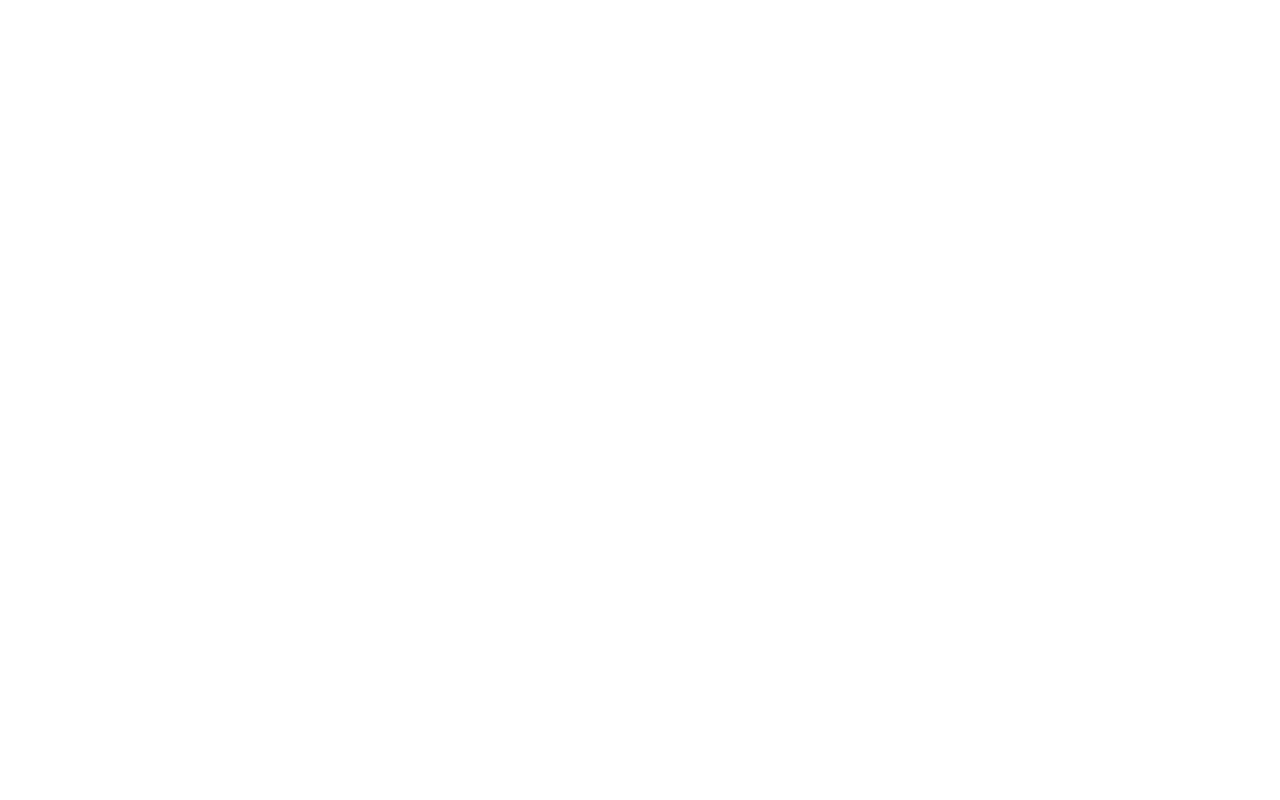
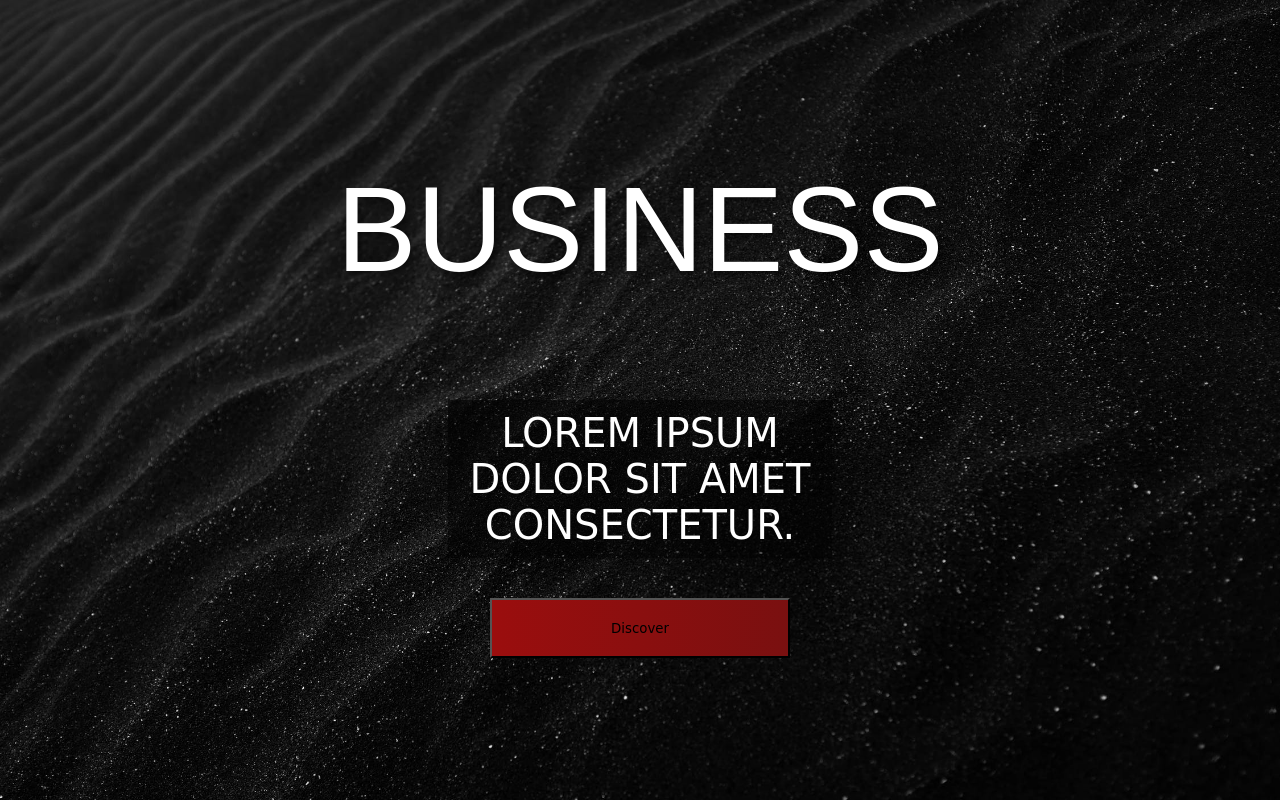
Before and after one commit to Johnjohnn/Agency-Website, a plain HTML site: page index.html in a window 1280 px wide. Drawn offline with Linux system fonts and the light colour scheme.

Commit message:
adding Styles to the first section

```diff
--- a/index.html
+++ b/index.html
@@ -9,9 +9,24 @@
     <link rel="stylesheet" href="https://cdnjs.cloudflare.com/ajax/libs/font-awesome/6.1.1/css/all.min.css">
 </head>
 <body>
+<div class="container">
+    <!-- Section 1 -->
+    <section class="section-1">
+        <div class="banner">
+            <h1 class="banner-heading">
+                <span class="heading-1">Business</span>
+                <!-- <span class="heading-2">Consulting</span>
+                <span class="heading-3">Digital Marketing</span>
+                <span class="heading-4">Strategy</span> -->
+            </h1>
+            <p class="banner-paragraph">Lorem ipsum dolor sit amet consectetur.</p>
+            <button class="banner-btn">Discover</button>
+        </div>
+    </section>
+    <!-- Section 1  End -->
+</div>
 
 
-
- <script> </script>
+ <script src="script.js"> </script>
 </body>
 </html>
--- a/style.css
+++ b/style.css
@@ -0,0 +1,60 @@
+/*common Styles*/
+*{
+    margin:0;
+    padding:0;
+    box-sizing: border-box;
+    outline: none;
+    text-decoration:none;
+    list-style-type: none;
+    font-family: 'Baloo Da 2', cursive;
+}
+@import url('https://fonts.googleapis.com/css2?family=Baloo+Da+2:wght@500;600;700;800&family=Monoton&family=Nunito&family=Oswald:wght@200;300;400;500;600;700&display=swap');
+
+html{
+    font-size:62.5%
+}
+/* Section 1 */
+.section-1 {
+    width:100%;
+    height: 100vh;
+    background:url(images/dark-bg.jpeg) no-repeat;
+    background-size: cover;
+}
+.banner {
+    width: 100%;
+    position:absolute;
+    top:20%;
+    left: 50%;
+    transform: translateX(-50%);
+    text-align: center;
+}
+.banner-heading {
+    margin-bottom: 4rem;
+    height: 20rem;
+
+}
+.banner-heading span {
+    font-family: 'Oswald', sans-serif;
+    font-size: 12rem;
+    font-weight: 400;
+    text-transform: uppercase;
+    color: #fff;
+    text-shadow: .3rem .3rem .6rem rgba(0, 0, 0 , 0.5);
+}
+.banner-paragraph {
+    font-size: 4rem;
+    font-weight: 400;
+    text-transform: uppercase;
+    color: #fff;
+    background-color: rgba(0,0,0, 0.6);
+    width: 30%;
+    margin: 0 auto 4rem auto;
+    padding: 1rem 0;
+    box-shadow: 1rem 1rem 5rem rgba(0, 0, 0, 0.5);
+}
+.banner-btn {
+    width: 30rem;
+    height: 6rem;
+    background: linear-gradient(to right, #9b0e0e, #7a1010 );
+}
+/* End of Section 1 */
```
